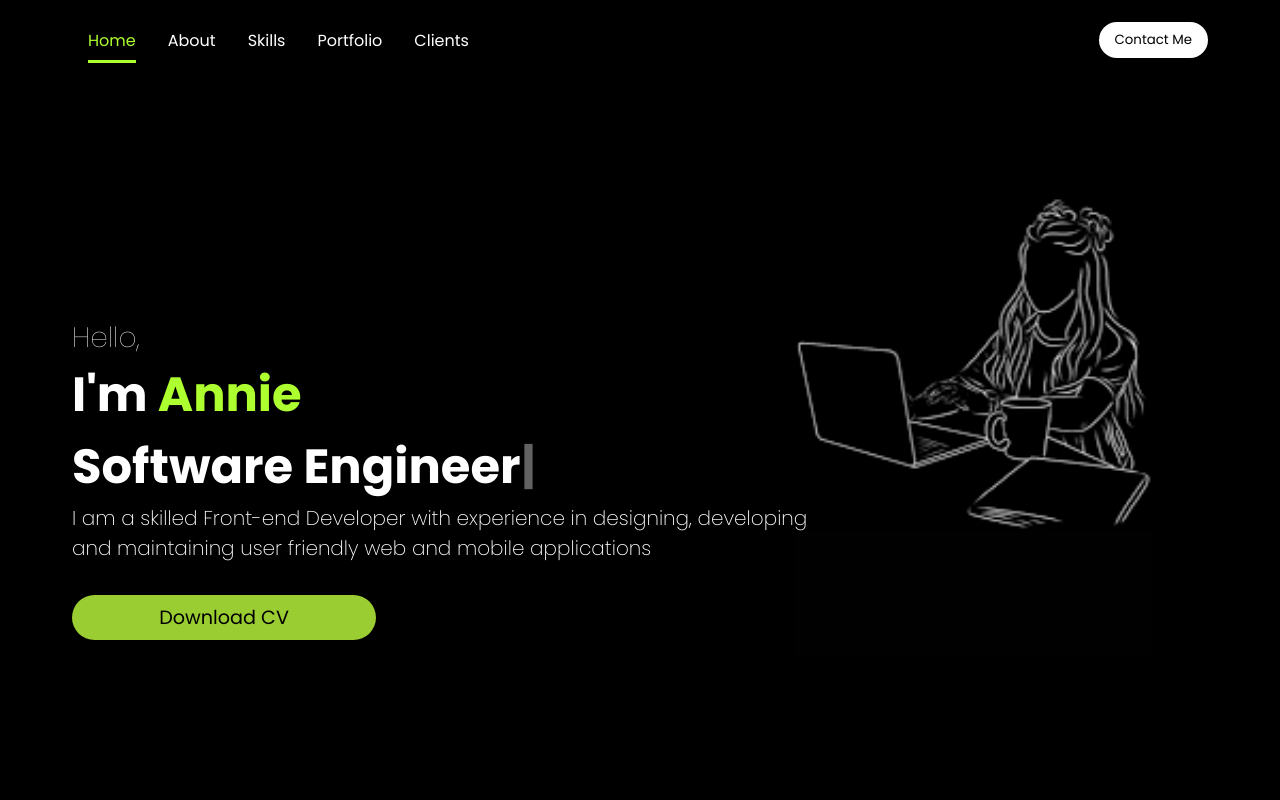
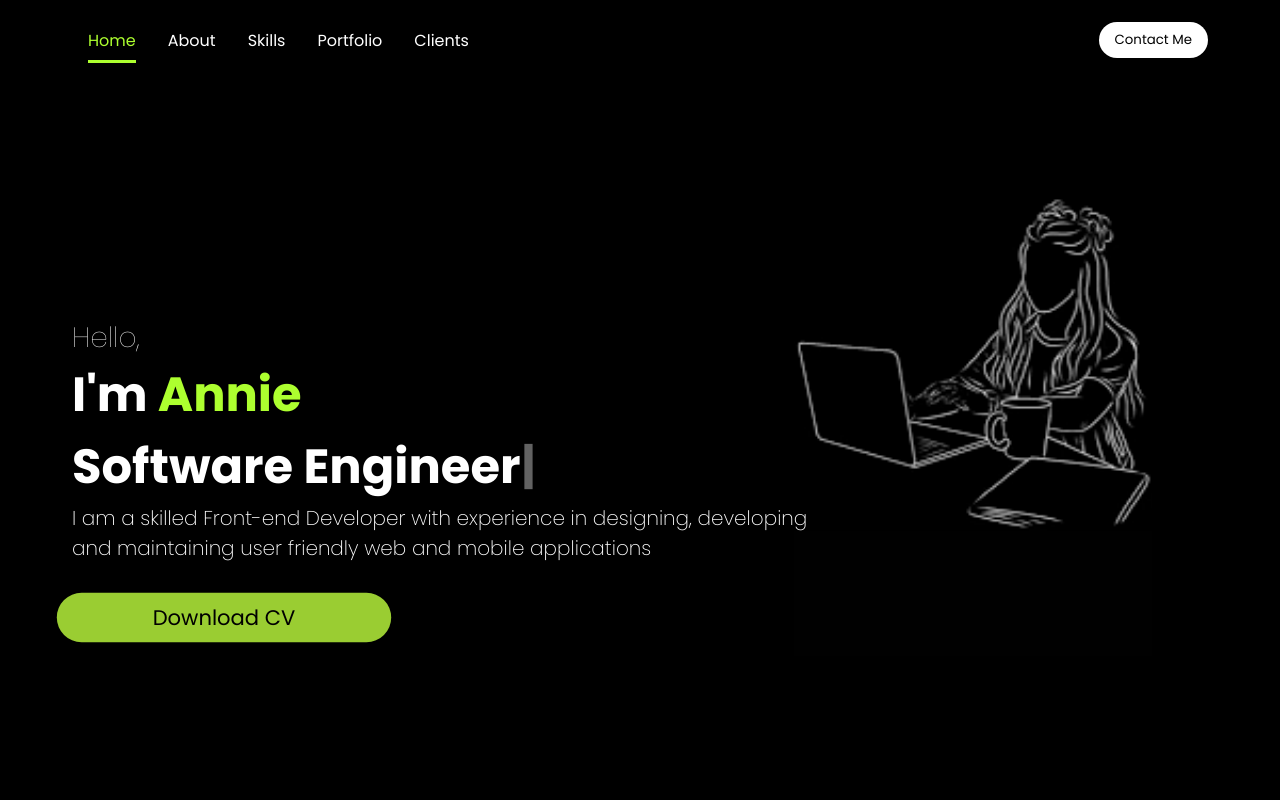
Before and after one commit to annieminj/latest-resume, a React (Create React App) app: page / in a window 1280 px wide. In both pictures the pointer is over the button "Download CV". Shown: the top 800 px of the page. Built offline with nearby package versions, Linux system fonts and the light colour scheme.

Commit message:
added transition on download cv

```diff
--- a/src/components/Intro/intro.css
+++ b/src/components/Intro/intro.css
@@ -46,10 +46,10 @@
     width: 25%;
     margin-top: 2rem;
 }
-/* .btn:hover {
+.btn:hover {
     transform: scale(1.1);
     transition: transform 0.5s;
-} */
+}
 @media screen and (max-width: 840px){
     .bg {
         right: 15vw;
```
Also changed, not shown: src/components/Skills/skills.css (line endings or trailing spaces).
